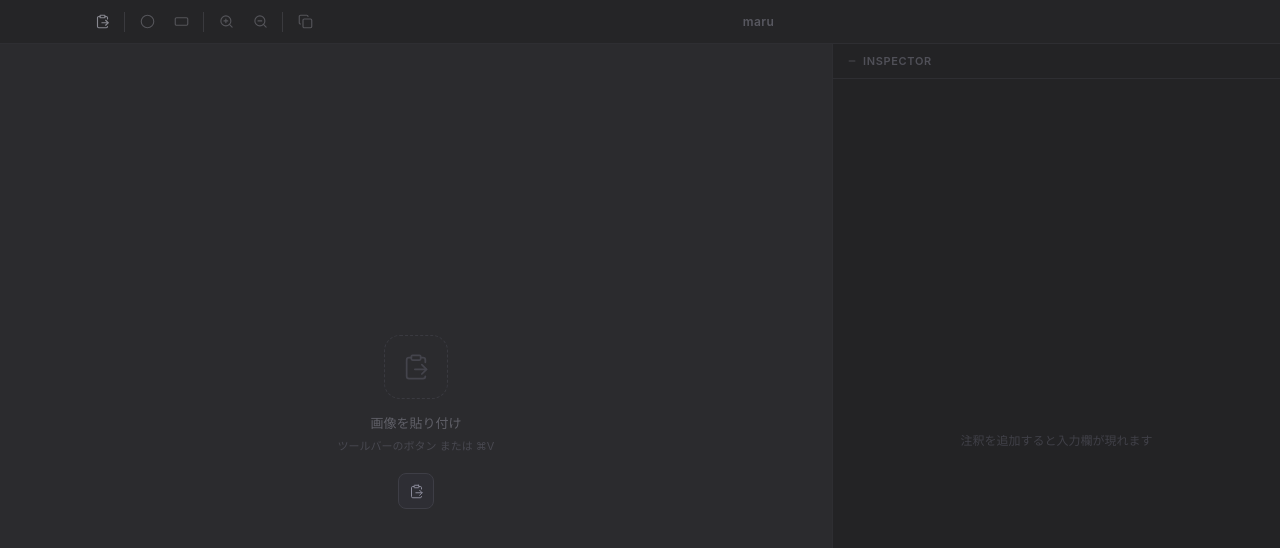
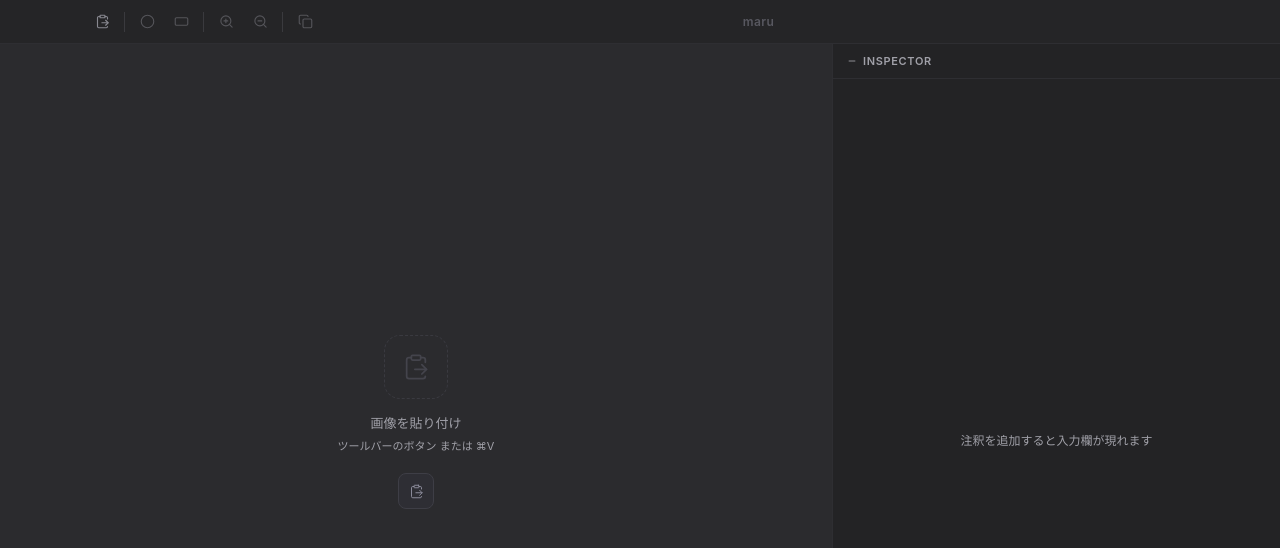
Before and after one commit to wemra3/maru, a React (Vite) app in the folder src/renderer/: page / in a window 1280 px wide. Shown: the top 548 px of the page. Built offline with nearby package versions, Linux system fonts and the light colour scheme.

Commit message:
fix(a11y): Phase2 レビュー指摘6件修正 (contrast/tooltip/motion/canvas role)

```diff
--- a/src/renderer/src/App.tsx
+++ b/src/renderer/src/App.tsx
@@ -25,17 +25,35 @@ interface TooltipProps {
   children: React.ReactNode
 }
 
+let _tipCounter = 0
+
 function Tooltip({ label, children }: TooltipProps) {
   const [visible, setVisible] = useState(false)
+  // Stable ID per instance for aria-describedby association (WCAG 4.1.2)
+  const tipIdRef = useRef<string>('')
+  if (!tipIdRef.current) {
+    tipIdRef.current = `tip-${++_tipCounter}`
+  }
+  const tipId = tipIdRef.current
+
+  // Inject aria-describedby into the single child trigger (WCAG 4.1.2)
+  // eslint-disable-next-line @typescript-eslint/no-explicit-any
+  const child = React.Children.only(children) as React.ReactElement<any>
+  const childWithAria = React.cloneElement(child, { 'aria-describedby': tipId })
+
   return (
     <div
       style={{ position: 'relative', display: 'inline-flex' }}
       onMouseEnter={() => setVisible(true)}
       onMouseLeave={() => setVisible(false)}
+      onFocus={() => setVisible(true)}
+      onBlur={() => setVisible(false)}
     >
-      {children}
+      {childWithAria}
       {visible && (
         <div
+          id={tipId}
+          role="tooltip"
           style={{
             position: 'absolute',
             bottom: 'calc(100% + 6px)',
@@ -71,6 +89,11 @@ interface IconButtonProps {
   disabled?: boolean
 }
 
+// Check once at module level; Electron doesn't switch accessibility settings mid-session
+const prefersReducedMotion =
+  typeof window !== 'undefined' &&
+  window.matchMedia('(prefers-reduced-motion: reduce)').matches
+
 function IconButton({ icon, label, onClick, active = false, disabled = false }: IconButtonProps) {
   const [hovered, setHovered] = useState(false)
   return (
@@ -92,7 +115,8 @@ function IconButton({ icon, label, onClick, active = false, disabled = false }:
           borderRadius: 6,
           cursor: disabled ? 'default' : 'pointer',
           color: disabled ? '#55555a' : active ? '#e8e8f0' : hovered ? '#c8c8d0' : '#888890',
-          transition: 'background 0.1s, color 0.1s',
+          // Respect prefers-reduced-motion (WCAG 2.3 / CSS + JS dual layer)
+          transition: prefersReducedMotion ? undefined : 'background 0.1s, color 0.1s',
           flexShrink: 0
         }}
       >
@@ -148,10 +172,10 @@ function CanvasPlaceholder({ onPaste }: { onPaste: () => void }) {
         <ClipboardPaste size={28} strokeWidth={1.5} />
       </div>
       <div style={{ textAlign: 'center', lineHeight: 1.6 }}>
-        <p style={{ fontSize: 13, fontWeight: 500, color: '#606068', marginBottom: 4 }}>
+        <p style={{ fontSize: 13, fontWeight: 500, color: '#a0a0a8', marginBottom: 4 }}>
           画像を貼り付け
         </p>
-        <p style={{ fontSize: 11, color: '#484850' }}>
+        <p style={{ fontSize: 11, color: '#a0a0a8' }}>
           ツールバーのボタン または ⌘V
         </p>
       </div>
@@ -325,6 +349,8 @@ const CanvasPane = forwardRef<CanvasPaneHandle, CanvasPaneProps>(function Canvas
   return (
     <div
       ref={paneRef}
+      role="application"
+      aria-label="画像キャンバス"
       style={{
         flex: '0 0 65%',
         background: '#2b2b2e',
@@ -515,7 +541,7 @@ export default function App() {
               fontWeight: 600,
               letterSpacing: '0.06em',
               textTransform: 'uppercase',
-              color: '#505058',
+              color: '#a0a0a8',
               display: 'flex',
               alignItems: 'center',
               gap: 6
@@ -532,7 +558,7 @@ export default function App() {
               display: 'flex',
               alignItems: 'center',
               justifyContent: 'center',
-              color: '#404048',
+              color: '#a0a0a8',
               fontSize: 12
             }}
           >
--- a/src/renderer/src/index.css
+++ b/src/renderer/src/index.css
@@ -21,3 +21,12 @@ body,
 button {
   font-family: inherit;
 }
+
+@media (prefers-reduced-motion: reduce) {
+  *,
+  *::before,
+  *::after {
+    transition: none !important;
+    animation: none !important;
+  }
+}
```
